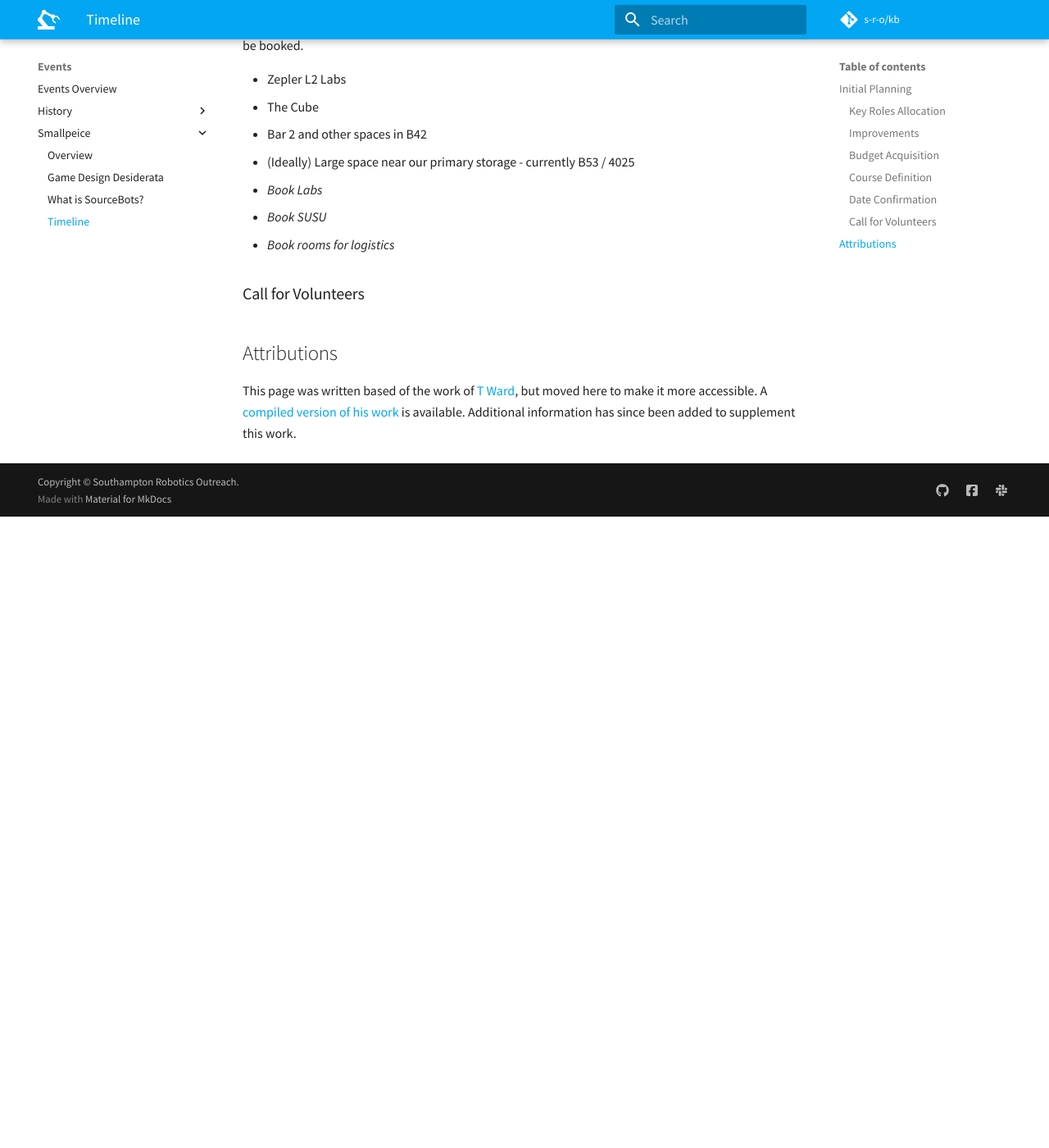
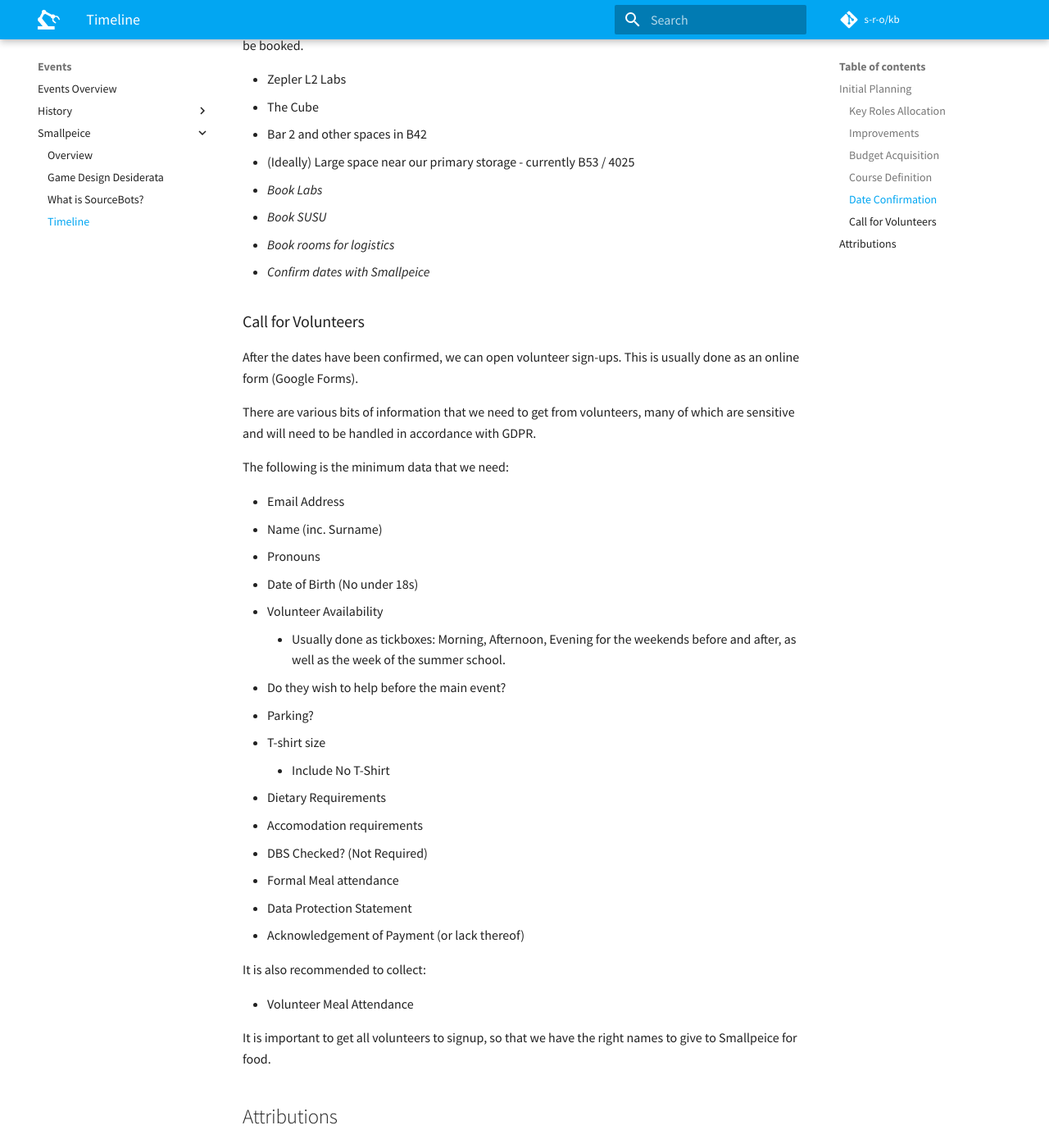
Before and after one commit to roboticsoutreach/kb, an MkDocs documentation site: the page built from docs/events/smallpeice/timeline.md, in a window 1280 px wide and 1400 px high, scrolled down 1645 px. Shown: the whole window at 82% size. Built offline with MkDocs 1.6.1 and Material for MkDocs 9.7.7, drawn with Linux system fonts in a browser that asks for light colours; comment, search, counter and statistics services are not loaded; before the commit the page ends 2275 px from its top, so only the background shows below that.

Commit message:
Add volunteer signup

```diff
--- a/docs/events/smallpeice/timeline.md
+++ b/docs/events/smallpeice/timeline.md
@@ -53,8 +53,39 @@ Proposed dates are usually suggested by Smallpeice after discussions with the un
 - *Book Labs*
 - *Book SUSU*
 - *Book rooms for logistics*
+- *Confirm dates with Smallpeice*
 
 ### Call for Volunteers
+
+After the dates have been confirmed, we can open volunteer sign-ups. This is usually done as an online form (Google Forms).
+
+There are various bits of information that we need to get from volunteers, many of which are sensitive and will need to be handled in accordance with GDPR.
+
+The following is the minimum data that we need:
+
+- Email Address
+- Name (inc. Surname)
+- Pronouns
+- Date of Birth (No under 18s)
+- Volunteer Availability
+    - Usually done as tickboxes: Morning, Afternoon, Evening for the weekends before and after, as well as the week of the summer school.
+- Do they wish to help before the main event?
+- Parking?
+- T-shirt size
+    - Include No T-Shirt
+- Dietary Requirements
+- Accomodation requirements
+- DBS Checked? (Not Required)
+- Formal Meal attendance
+- Data Protection Statement
+- Acknowledgement of Payment (or lack thereof)
+
+It is also recommended to collect:
+
+- Volunteer Meal Attendance
+
+
+It is important to get all volunteers to signup, so that we have the right names to give to Smallpeice for food.
 
 ## Attributions
 
```
